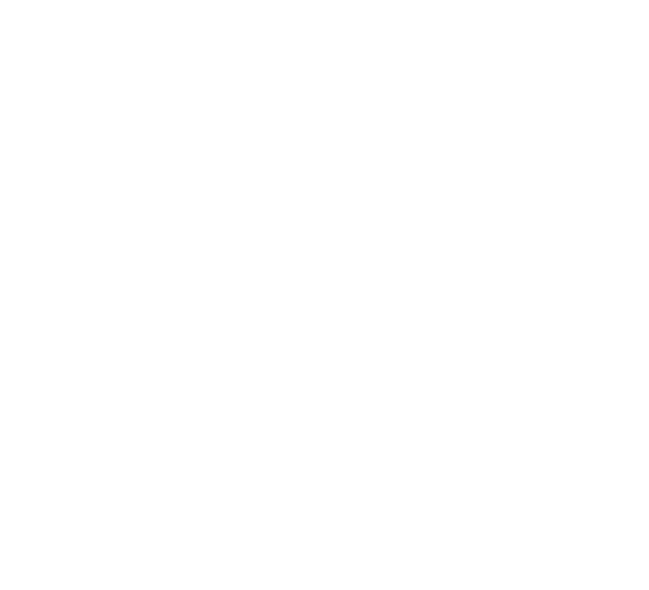
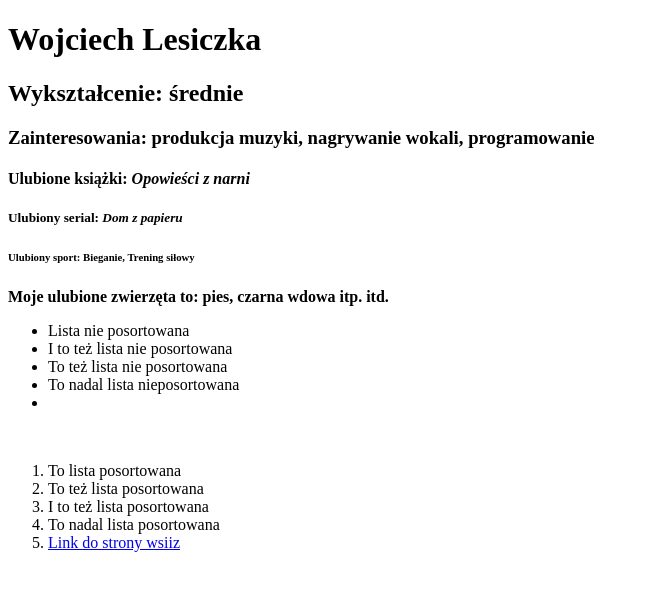
Before and after one commit to WojtekLesiczka/Wyk--programowanie, a plain HTML site: page lab1 prog.html in a window 1280 px wide. Shown: the whole page, without its empty margins (0-649 px from the left). Drawn offline with Linux system fonts and the light colour scheme.

Commit message:
podstrona

```diff
--- a/lab1 prog.html
+++ b/lab1 prog.html
@@ -4,9 +4,34 @@
     <meta charset="UTF-8">
     <meta http-equiv="X-UA-Compatible" content="IE=edge">
     <meta name="viewport" content="width=device-width, initial-scale=1.0">
-    <title>Document</title>
+    <title>Strona</title>
 </head>
 <body>
+<h1>Wojciech Lesiczka</h1>
+<h2>Wykształcenie: średnie</h2>
+<h3>Zainteresowania: produkcja muzyki, nagrywanie wokali, programowanie</h3>
+<h4>Ulubione książki: <i>Opowieści z narni</i></h4>
+<h5>Ulubiony serial: <i>Dom z papieru</i></h5>
+<h6>Ulubiony sport: Bieganie, Trening siłowy</h6>
+<b>Moje ulubione zwierzęta to: pies, czarna wdowa itp. itd.</b>
+<ul>
+    <li>Lista nie posortowana</li>
+    <li>I to też lista nie posortowana</li>
+    <li>To też lista nie posortowana</li>
+    <li>To nadal lista nieposortowana</li>
+    <li></li>
+</ul>
+<br>
+<ol>
+    <li>To lista posortowana</li>
+    <li>To też lista posortowana</li>
+    <li>I to też lista posortowana</li>
+    <li>To nadal lista posortowana</li>
+    <li><a href = https://wsiz.edu.pl/ > Link do strony wsiiz </a></li>
+</ol>
+
+
+
 
 </body>
 </html>
```
Also changed, not shown: ksiazki.html (added).
